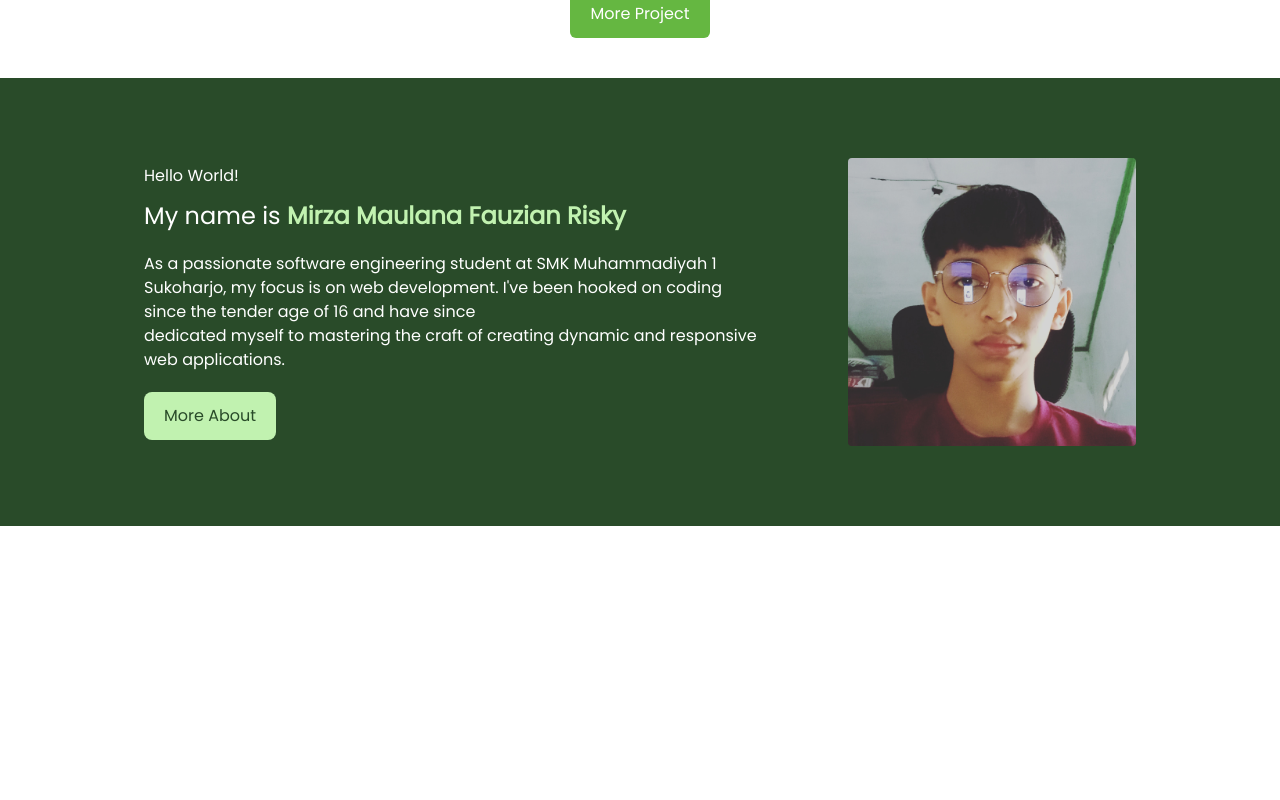
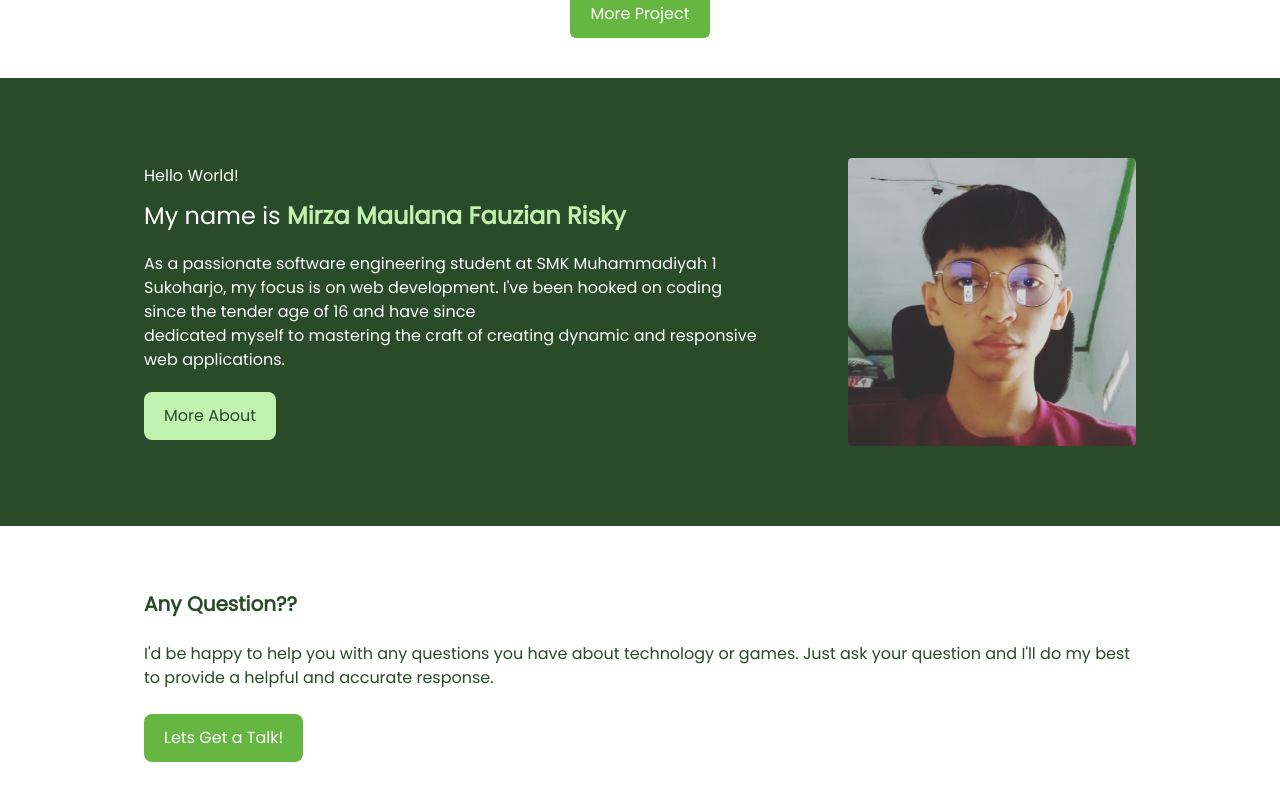
Before and after one commit to MirzaMaulana/Personal-Website, a Next.js app: page / in a window 1280 px wide. Shown: the part 1212-2012 px from the top of the page. Before the commit the page ends 1738 px from the top, so only its background shows below. Built offline with nearby package versions, Linux system fonts and the light colour scheme.

Commit message:
feat: component any question

```diff
--- a/app/page.tsx
+++ b/app/page.tsx
@@ -1,3 +1,4 @@
+import AnyQuestion from "@/components/AnyQuestion/AnyQuestion";
 import HeaderHome from "@/components/HeaderHome/HeaderHome";
 import SomeProject from "@/components/SomeProject/SomeProject";
 import SummaryAboutMe from "@/components/SummaryAboutMe/SummaryAboutMe";
@@ -8,6 +9,7 @@ export default function Home() {
       <HeaderHome />
       <SomeProject />
       <SummaryAboutMe />
+      <AnyQuestion />
     </main>
   );
 }
--- /dev/null
+++ b/components/AnyQuestion/AnyQuestion.tsx
@@ -0,0 +1,28 @@
+import React from "react";
+import Button from "../common/Button/Button";
+import PaddingContainer from "../common/PaddingContainer/PaddingContainer";
+
+type Props = {};
+
+export default function AnyQuestion({}: Props) {
+  return (
+    <PaddingContainer>
+      <div className="my-16 font-poppins">
+        <h1 className="text-xl font-bold text-forest-green">Any Question??</h1>
+        <p className="my-6 text-forest-green">
+          I'd be happy to help you with any questions you have about technology
+          or games. Just ask your question and I'll do my best to provide a
+          helpful and accurate response.
+        </p>
+        <a
+          href="https://api.whatsapp.com/send?phone=6288239970540&text=Hey%20Bro"
+          target="_blank"
+        >
+          <Button background="moss" rounded="lg" className="text-white">
+            Lets Get a Talk!
+          </Button>
+        </a>
+      </div>
+    </PaddingContainer>
+  );
+}
```
